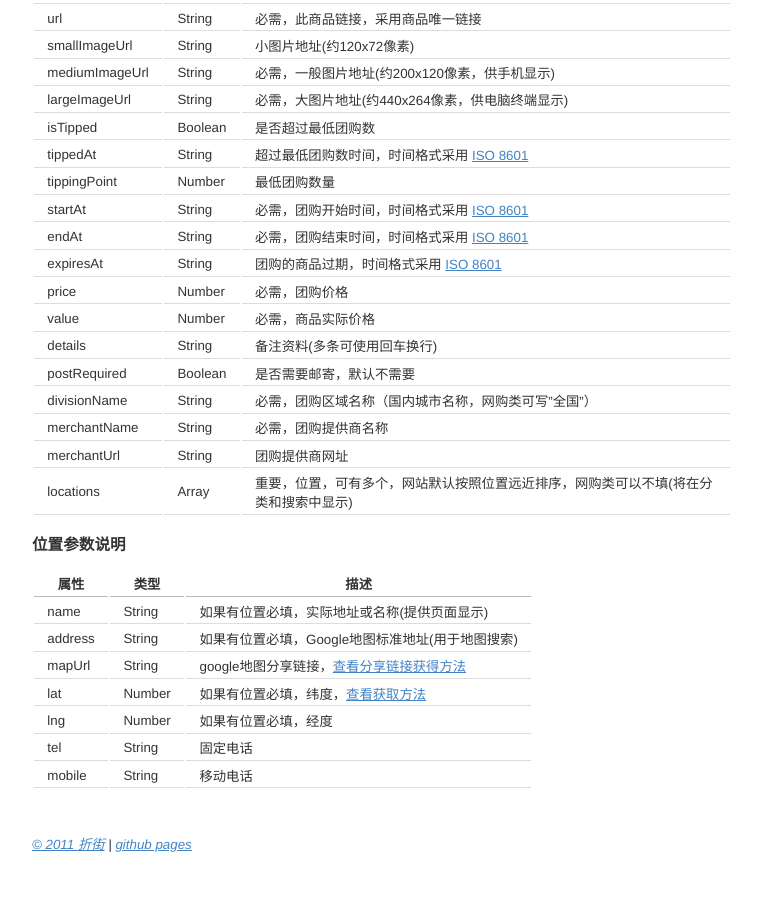
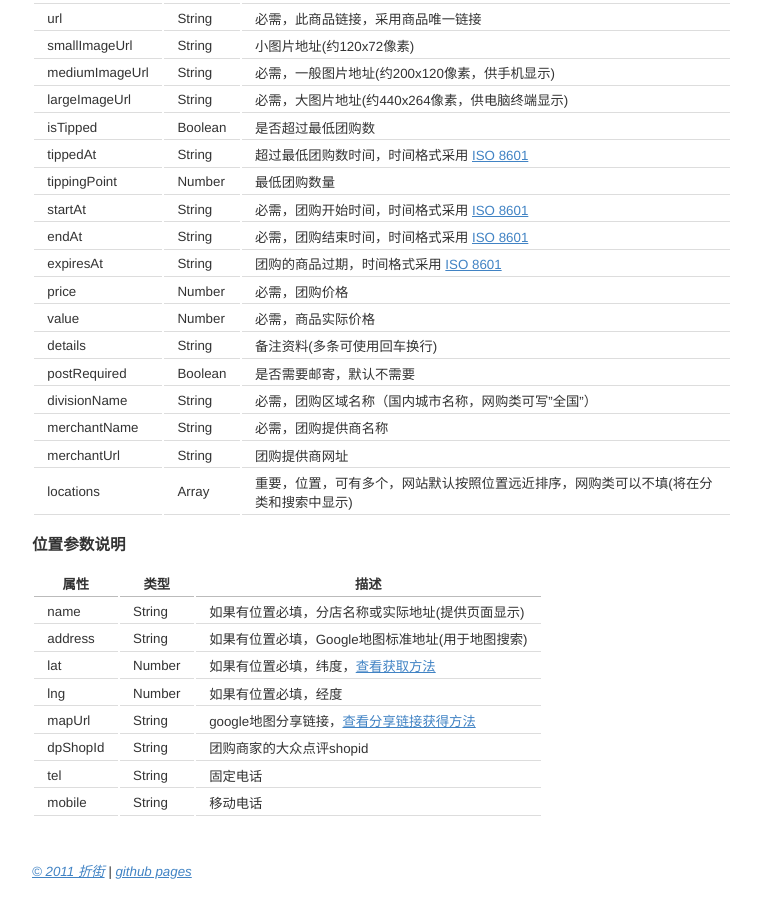
Before and after one commit to yzpower/zhejie.github.com, a Jekyll site: the page built from index.md, in a window 1280 px wide and 900 px high, scrolled down 1421 px. Shown: the whole window, without its empty margins (258-1019 px from the left). Built offline with Jekyll 4.4.1, drawn with Linux system fonts in a browser that asks for light colours; comment, search, counter and statistics services are not loaded; before the commit the page ends 2294 px from its top, so only the background shows below that.

Commit message:
Add attr shopid

```diff
--- a/index.md
+++ b/index.md
@@ -91,11 +91,12 @@ locations		|Array		|重要，位置，可有多个，网站默认按照位置远
 
 属性			|类型		|描述
 ------------------------|---------------|-----------
-name			|String		|如果有位置必填，实际地址或名称(提供页面显示)
+name			|String		|如果有位置必填，分店名称或实际地址(提供页面显示)
 address			|String		|如果有位置必填，Google地图标准地址(用于地图搜索)
-mapUrl			|String		|google地图分享链接，[查看分享链接获得方法](/latlng/#link)
 lat			|Number		|如果有位置必填，纬度，[查看获取方法](/latlng/)
 lng			|Number		|如果有位置必填，经度
+mapUrl			|String		|google地图分享链接，[查看分享链接获得方法](/latlng/#link)
+dpShopId		|String		|团购商家的大众点评shopid
 tel			|String		|固定电话
 mobile			|String		|移动电话
 
```
